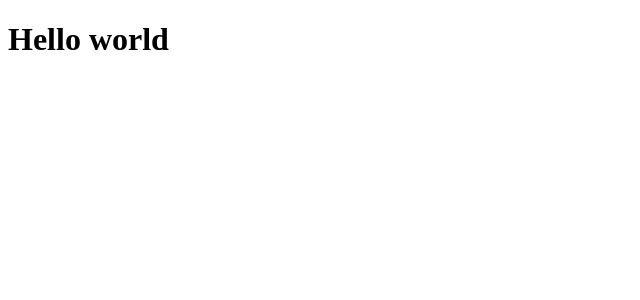
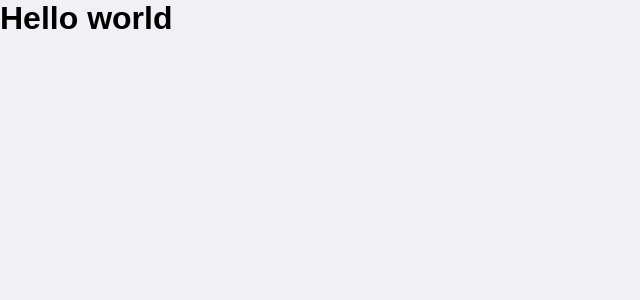
Before and after one commit to gabisartori/financeiro, a React (Create React App) app: page / in a window 1280 px wide. Shown: the top 300 px of the page, without its empty margins (0-640 px from the left). Built offline with nearby package versions, Linux system fonts and the light colour scheme.

Commit message:
Estilização global e estrutura componentes

```diff
--- a/package.json
+++ b/package.json
@@ -42,5 +42,8 @@
       "last 1 firefox version",
       "last 1 safari version"
     ]
+  },
+  "devDependencies": {
+    "@types/styled-components": "^5.1.25"
   }
 }
--- a/src/App.tsx
+++ b/src/App.tsx
@@ -1,8 +1,13 @@
 import React from 'react';
+import Header from './components/Header/index';
+import GlobalStyle from './styles/global';
 
 function App() {
   return (
-    <h1>Hello world</h1>
+    <div>
+      <Header />
+      <GlobalStyle />
+    </div>
   );
 }
 
--- /dev/null
+++ b/src/components/Header/index.tsx
@@ -0,0 +1,5 @@
+export default function Header(){
+    return(
+        <h1>Hello world</h1>
+    )
+};
--- /dev/null
+++ b/src/components/Header/style.tsx
@@ -0,0 +1,5 @@
+export function HeaderStyle(){
+    return(
+        <div>Pau</div>
+    );
+};
--- /dev/null
+++ b/src/styles/global.tsx
@@ -0,0 +1,15 @@
+import { createGlobalStyle } from 'styled-components';
+
+const GlobalStyle = createGlobalStyle`
+
+    *{
+        margin: 0;
+        padding: 0;
+    }
+
+    body{
+        font-family: sans-serif;
+        background: #f0f0f5;
+`;
+
+export default GlobalStyle;
```
Also changed, not shown: 1 other file (tests, documents, lock files or other folders).
